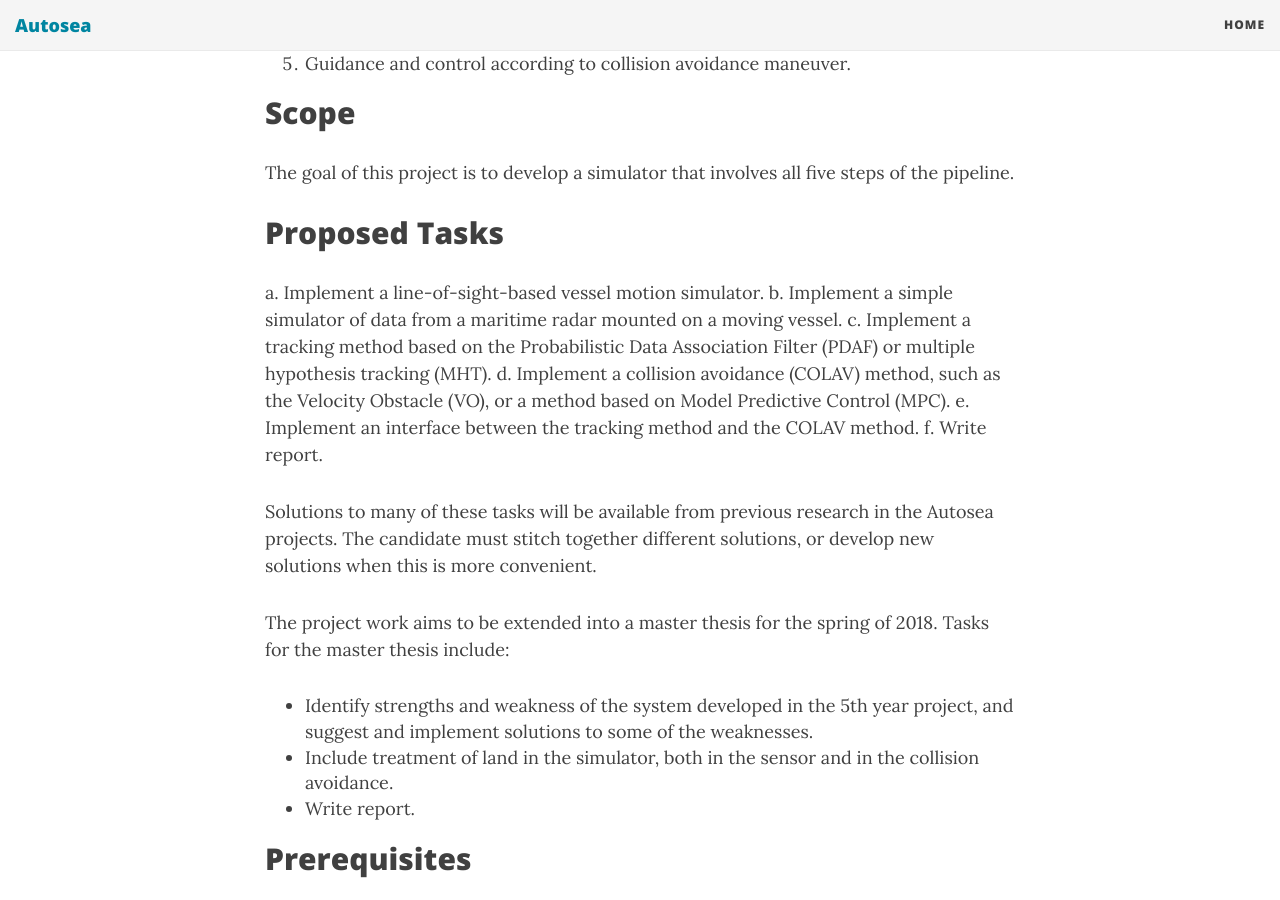
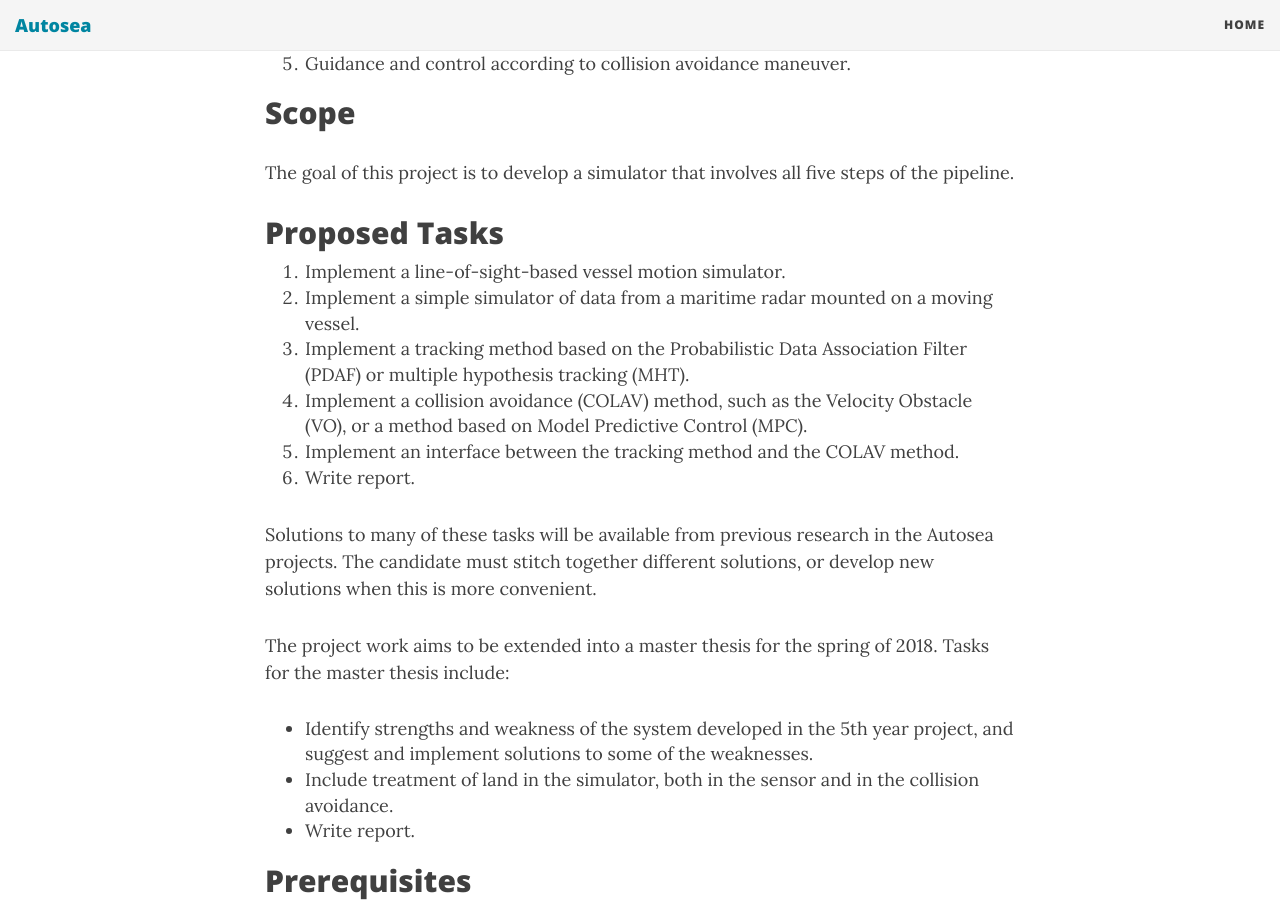
Before and after one commit to autosit/autosit.github.io, a Jekyll site: the page built from _posts/2017-03-25-complete-colav.md, in a window 1280 px wide and 900 px high, scrolled down 495 px. Built offline with Jekyll 4.4.1, drawn with Linux system fonts in a browser that asks for light colours; nearby versions of some CDN libraries; some of the changed lines change nothing that is shown.

Commit message:
complete

```diff
--- a/_posts/2017-03-25-complete-colav.md
+++ b/_posts/2017-03-25-complete-colav.md
@@ -16,12 +16,12 @@ Collision avoidance for autonomous vehicles entails a processing pipeline that i
 The goal of this project is to develop a simulator that involves all five steps of the pipeline.
 
 ## Proposed Tasks
-a. Implement a line-of-sight-based vessel motion simulator.
-b. Implement a simple simulator of data from a maritime radar mounted on a moving vessel.
-c. Implement a tracking method based on the Probabilistic Data Association Filter (PDAF) or multiple hypothesis tracking (MHT).
-d. Implement a collision avoidance (COLAV) method, such as the Velocity Obstacle (VO), or a method based on Model Predictive Control (MPC).
-e. Implement an interface between the tracking method and the COLAV method.
-f. Write report.
+1. Implement a line-of-sight-based vessel motion simulator.
+2. Implement a simple simulator of data from a maritime radar mounted on a moving vessel.
+3. Implement a tracking method based on the Probabilistic Data Association Filter (PDAF) or multiple hypothesis tracking (MHT).
+4. Implement a collision avoidance (COLAV) method, such as the Velocity Obstacle (VO), or a method based on Model Predictive Control (MPC).
+5. Implement an interface between the tracking method and the COLAV method.
+6. Write report.
 
 Solutions to many of these tasks will be available from previous research in the Autosea projects. The candidate must stitch together different solutions, or develop new solutions when this is more convenient.
 
```
